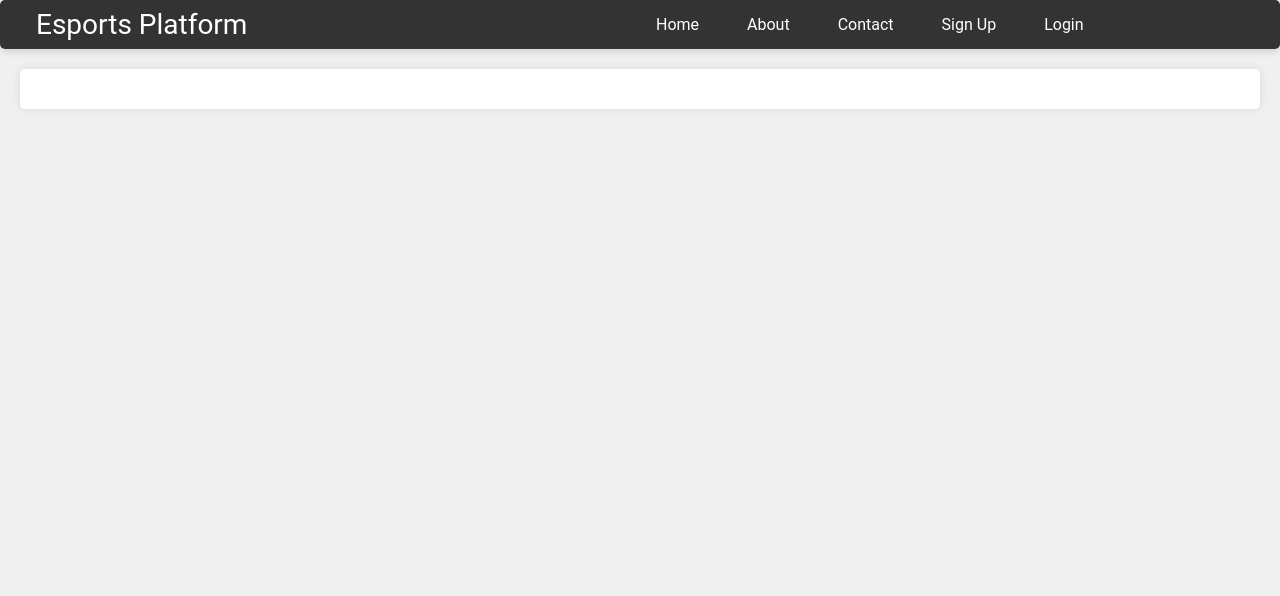
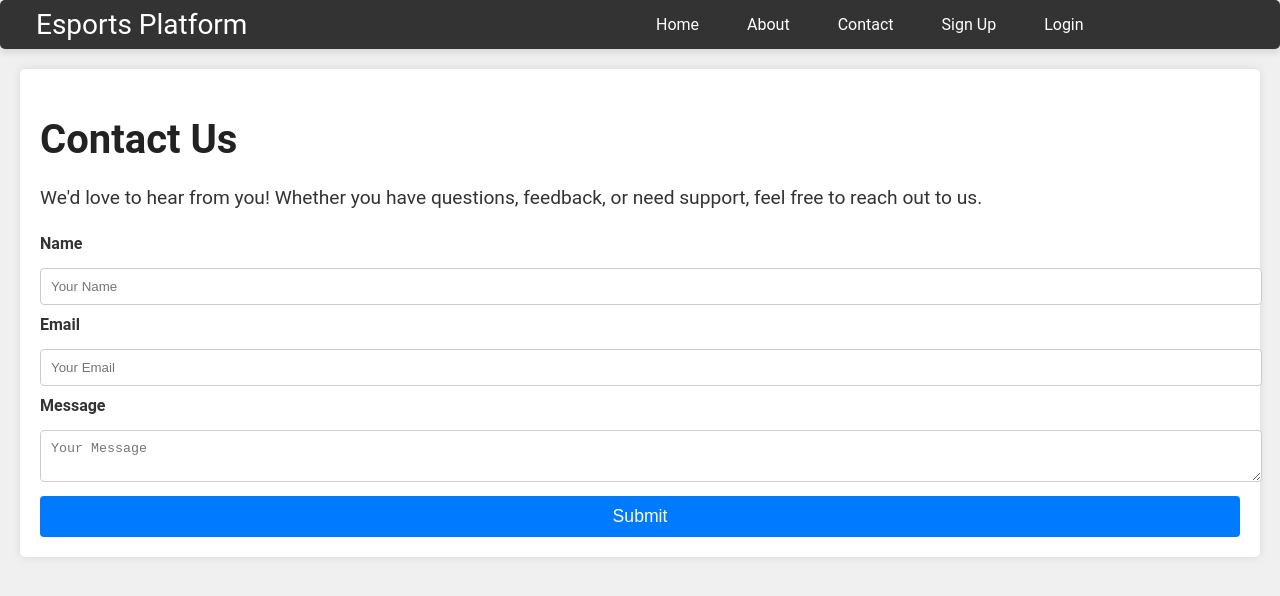
Before and after one commit to Nikhil170404/Esport.io, a React (Create React App) app: page /contactus in a window 1280 px wide. Shown: the top 596 px of the page. Built offline with nearby package versions, Linux system fonts and the light colour scheme.

Commit message:
first commit

```diff
--- a/src/App.js
+++ b/src/App.js
@@ -10,6 +10,11 @@ import Signup from './components/Auth/Signup';
 import Login from './components/Auth/Login';
 import Profile from './components/Profile/Profile';
 import Admin from './components/Admin/Admin';
+import AboutUs from './components/AboutUs/AboutUs';
+import ContactUs from './components/ContactUs/ContactUs';
+import Tournaments from './components/Tournaments/Tournaments';
+import Leaderboard from './components/Leaderboard/Leaderboard';
+import Settings from './components/Settings/Settings';
 import './index.css';
 
 const App = () => {
@@ -37,30 +42,17 @@ const App = () => {
       <Navbar />
       <div className="container">
         <Routes>
-          <Route
-            path="/"
-            element={!user ? <LandingPage /> : <Navigate to={determineRedirectPath()} />}
-          />
-          <Route
-            path="/home"
-            element={user && !user.isAdmin ? <Home /> : <Navigate to={determineRedirectPath()} />}
-          />
-          <Route
-            path="/signup"
-            element={!user ? <Signup /> : <Navigate to={determineRedirectPath()} />}
-          />
-          <Route
-            path="/login"
-            element={!user ? <Login /> : <Navigate to={determineRedirectPath()} />}
-          />
-          <Route
-            path="/profile"
-            element={user ? <Profile /> : <Navigate to="/login" />}
-          />
-          <Route
-            path="/admin"
-            element={user && user.isAdmin ? <Admin /> : <Navigate to="/login" />}
-          />
+          <Route path="/" element={!user ? <LandingPage /> : <Navigate to={determineRedirectPath()} />} />
+          <Route path="/home" element={user && !user.isAdmin ? <Home /> : <Navigate to={determineRedirectPath()} />} />
+          <Route path="/signup" element={!user ? <Signup /> : <Navigate to={determineRedirectPath()} />} />
+          <Route path="/login" element={!user ? <Login /> : <Navigate to={determineRedirectPath()} />} />
+          <Route path="/profile" element={user ? <Profile /> : <Navigate to="/login" />} />
+          <Route path="/admin" element={user && user.isAdmin ? <Admin /> : <Navigate to="/login" />} />
+          <Route path="/aboutus" element={<AboutUs />} />
+          <Route path="/contactus" element={<ContactUs />} />
+          <Route path="/tournaments" element={user ? <Tournaments /> : <Navigate to="/login" />} />
+          <Route path="/leaderboard" element={user ? <Leaderboard /> : <Navigate to="/login" />} />
+          <Route path="/settings" element={user ? <Settings /> : <Navigate to="/login" />} />
         </Routes>
       </div>
     </Router>
--- /dev/null
+++ b/src/components/AboutUs/AboutUs.css
@@ -0,0 +1,17 @@
+/* src/components/AboutUs/AboutUs.css */
+.aboutus-container {
+    padding: 20px;
+    max-width: 800px;
+    margin: auto;
+    text-align: center;
+  }
+
+  .aboutus-container h1 {
+    font-size: 2em;
+    margin-bottom: 10px;
+  }
+
+  .aboutus-container p {
+    font-size: 1.2em;
+    line-height: 1.6;
+  }
--- /dev/null
+++ b/src/components/AboutUs/AboutUs.js
@@ -0,0 +1,14 @@
+// src/components/AboutUs/AboutUs.js
+import React from 'react';
+import './AboutUs.css';
+
+const AboutUs = () => {
+  return (
+    <div className="aboutus-container">
+      <h1>About Us</h1>
+      <p>Welcome to ArenaWager! We are dedicated to providing a seamless and exciting eSports experience. Our platform offers competitive tournaments, real-time leaderboards, and much more. Join us to take your gaming experience to the next level!</p>
+    </div>
+  );
+};
+
+export default AboutUs;
--- /dev/null
+++ b/src/components/ContactUs/ContactUs.css
@@ -0,0 +1,41 @@
+/* Example common styles */
+
+.container {
+    padding: 20px;
+    max-width: 1200px;
+    margin: 0 auto;
+    color: #333;
+  }
+
+  h1 {
+    font-size: 2.5rem;
+    color: #222;
+    margin-bottom: 20px;
+  }
+
+  p {
+    font-size: 1.2rem;
+    line-height: 1.6;
+    margin-bottom: 20px;
+  }
+
+  .contact-form input, .contact-form textarea {
+    width: 100%;
+    padding: 10px;
+    margin: 10px 0;
+    border: 1px solid #ccc;
+    border-radius: 4px;
+  }
+
+  .contact-form button {
+    padding: 10px 20px;
+    background-color: #007BFF;
+    color: white;
+    border: none;
+    border-radius: 4px;
+    cursor: pointer;
+  }
+
+  .contact-form button:hover {
+    background-color: #0056b3;
+  }
--- /dev/null
+++ b/src/components/ContactUs/ContactUs.js
@@ -0,0 +1,23 @@
+// src/components/ContactUs/ContactUs.js
+import React from 'react';
+import './ContactUs.css';
+
+const ContactUs = () => {
+  return (
+    <div className="contactus-container">
+      <h1>Contact Us</h1>
+      <p>We'd love to hear from you! Whether you have questions, feedback, or need support, feel free to reach out to us.</p>
+      <form className="contact-form">
+        <label>Name</label>
+        <input type="text" placeholder="Your Name" />
+        <label>Email</label>
+        <input type="email" placeholder="Your Email" />
+        <label>Message</label>
+        <textarea placeholder="Your Message"></textarea>
+        <button type="submit">Submit</button>
+      </form>
+    </div>
+  );
+};
+
+export default ContactUs;
--- /dev/null
+++ b/src/components/Leaderboard/Leaderboard.js
@@ -0,0 +1,15 @@
+// src/components/Tournaments/Tournaments.js
+import React from 'react';
+import './Leaderboard.css';
+
+const Tournaments = () => {
+  return (
+    <div className="tournaments-container">
+      <h1>Tournaments</h1>
+      <p>Explore upcoming tournaments and join the competition!</p>
+      {/* Add tournament list or details here */}
+    </div>
+  );
+};
+
+export default Tournaments;
--- a/src/components/Navbar/Navbar.js
+++ b/src/components/Navbar/Navbar.js
@@ -1,3 +1,4 @@
+// src/components/Navbar/Navbar.js
 import React, { useState } from 'react';
 import { useSelector, useDispatch } from 'react-redux';
 import { Link } from 'react-router-dom';
--- /dev/null
+++ b/src/components/Settings/Settings.js
@@ -0,0 +1,15 @@
+// src/components/Settings/Settings.js
+import React from 'react';
+import './Settings.css';
+
+const Settings = () => {
+  return (
+    <div className="settings-container">
+      <h1>Settings</h1>
+      <p>Manage your account settings and preferences here.</p>
+      {/* Add settings form or options here */}
+    </div>
+  );
+};
+
+export default Settings;
--- /dev/null
+++ b/src/components/Tournaments/Tournaments.js
@@ -0,0 +1,15 @@
+// src/components/Tournaments/Tournaments.js
+import React from 'react';
+import './Tournaments.css';
+
+const Tournaments = () => {
+  return (
+    <div className="tournaments-container">
+      <h1>Tournaments</h1>
+      <p>Explore upcoming tournaments and join the competition!</p>
+      {/* Add tournament list or details here */}
+    </div>
+  );
+};
+
+export default Tournaments;
```
Also changed, not shown: src/components/Leaderboard/Leaderboard.css (added), src/components/Settings/Settings.css (added), src/components/Tournaments/Tournaments.css (added).
